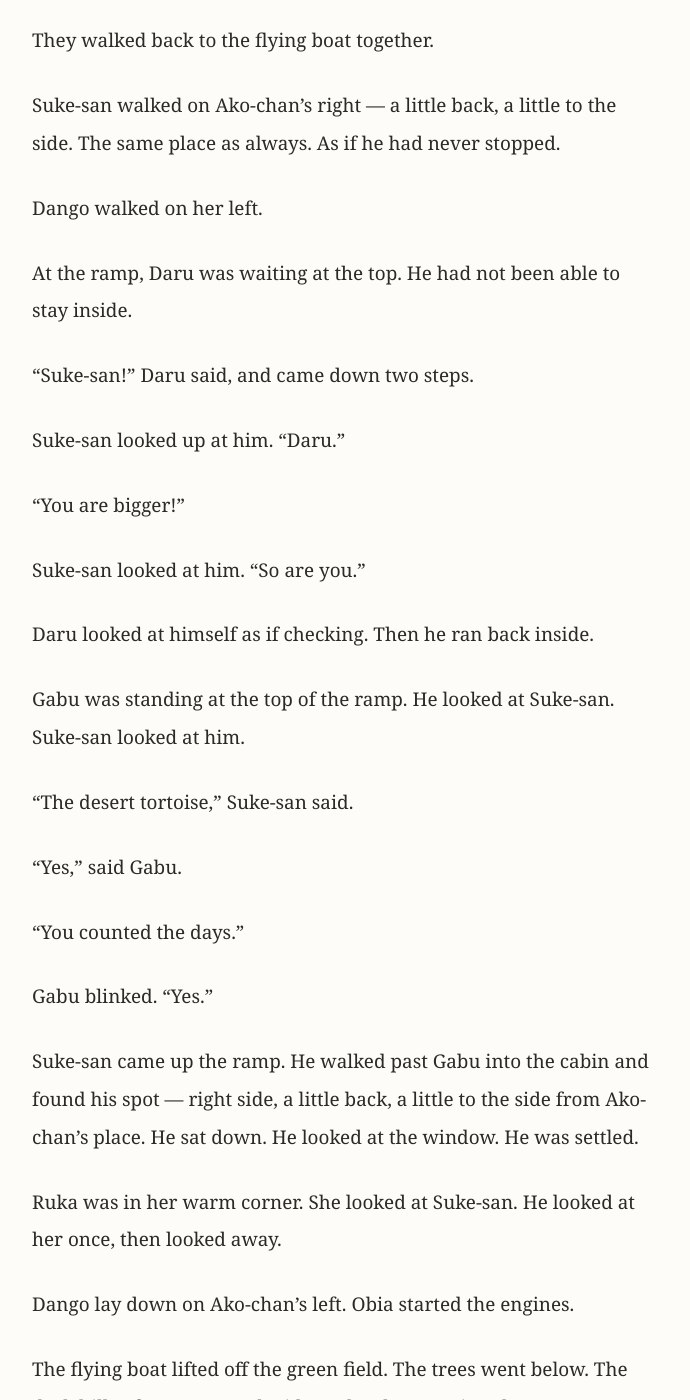
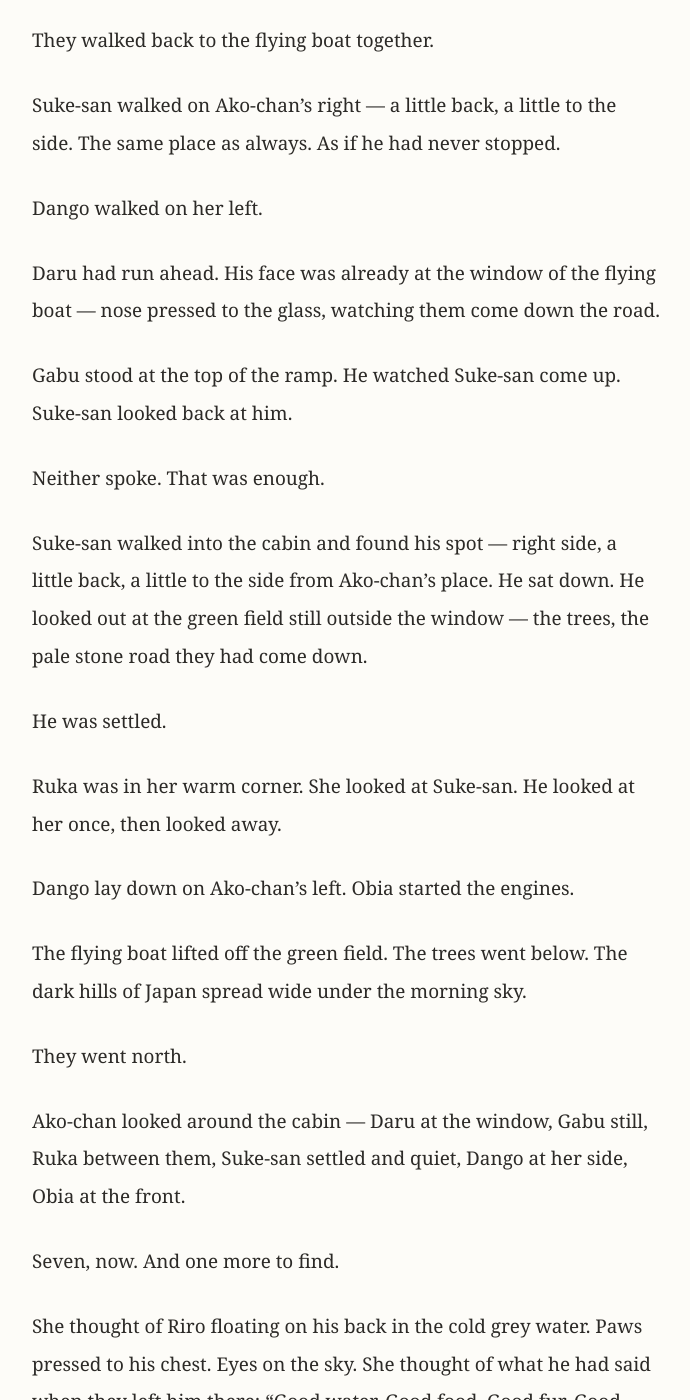
Before and after one commit to morisaki-yuichi/ako-chans-adventure, a Jekyll site: the page built from season2/chapter16/ep035.md, in a window 1280 px wide and 1400 px high, scrolled down 254 px. Shown: the whole window, without its empty margins (294-984 px from the left). Built offline with Jekyll 4.4.1, drawn with Linux system fonts in a browser that asks for light colours; some of the changed text lies outside the part shown.

Commit message:
Fix Ep35 — Seven not Six; remove first-meeting energy at ramp

```diff
--- a/season2/chapter16/ep035.md
+++ b/season2/chapter16/ep035.md
@@ -18,29 +18,15 @@ Suke-san walked on Ako-chan's right — a little back, a little to the side. The
 
 Dango walked on her left.
 
-At the ramp, Daru was waiting at the top. He had not been able to stay inside.
+Daru had run ahead. His face was already at the window of the flying boat — nose pressed to the glass, watching them come down the road.
 
-"Suke-san!" Daru said, and came down two steps.
+Gabu stood at the top of the ramp. He watched Suke-san come up. Suke-san looked back at him.
 
-Suke-san looked up at him. "Daru."
+Neither spoke. That was enough.
 
-"You are bigger!"
+Suke-san walked into the cabin and found his spot — right side, a little back, a little to the side from Ako-chan's place. He sat down. He looked out at the green field still outside the window — the trees, the pale stone road they had come down.
 
-Suke-san looked at him. "So are you."
-
-Daru looked at himself as if checking. Then he ran back inside.
-
-Gabu was standing at the top of the ramp. He looked at Suke-san. Suke-san looked at him.
-
-"The desert tortoise," Suke-san said.
-
-"Yes," said Gabu.
-
-"You counted the days."
-
-Gabu blinked. "Yes."
-
-Suke-san came up the ramp. He walked past Gabu into the cabin and found his spot — right side, a little back, a little to the side from Ako-chan's place. He sat down. He looked at the window. He was settled.
+He was settled.
 
 Ruka was in her warm corner. She looked at Suke-san. He looked at her once, then looked away.
 
@@ -52,7 +38,7 @@ They went north.
 
 Ako-chan looked around the cabin — Daru at the window, Gabu still, Ruka between them, Suke-san settled and quiet, Dango at her side, Obia at the front.
 
-Six, now. And one more to find.
+Seven, now. And one more to find.
 
 She thought of Riro floating on his back in the cold grey water. Paws pressed to his chest. Eyes on the sky. She thought of what he had said when they left him there: "Good water. Good food. Good fur. Good friends."
 
```
Also changed, not shown: other parts of season2/chapter16/ep035.md (+1 -1 lines).
